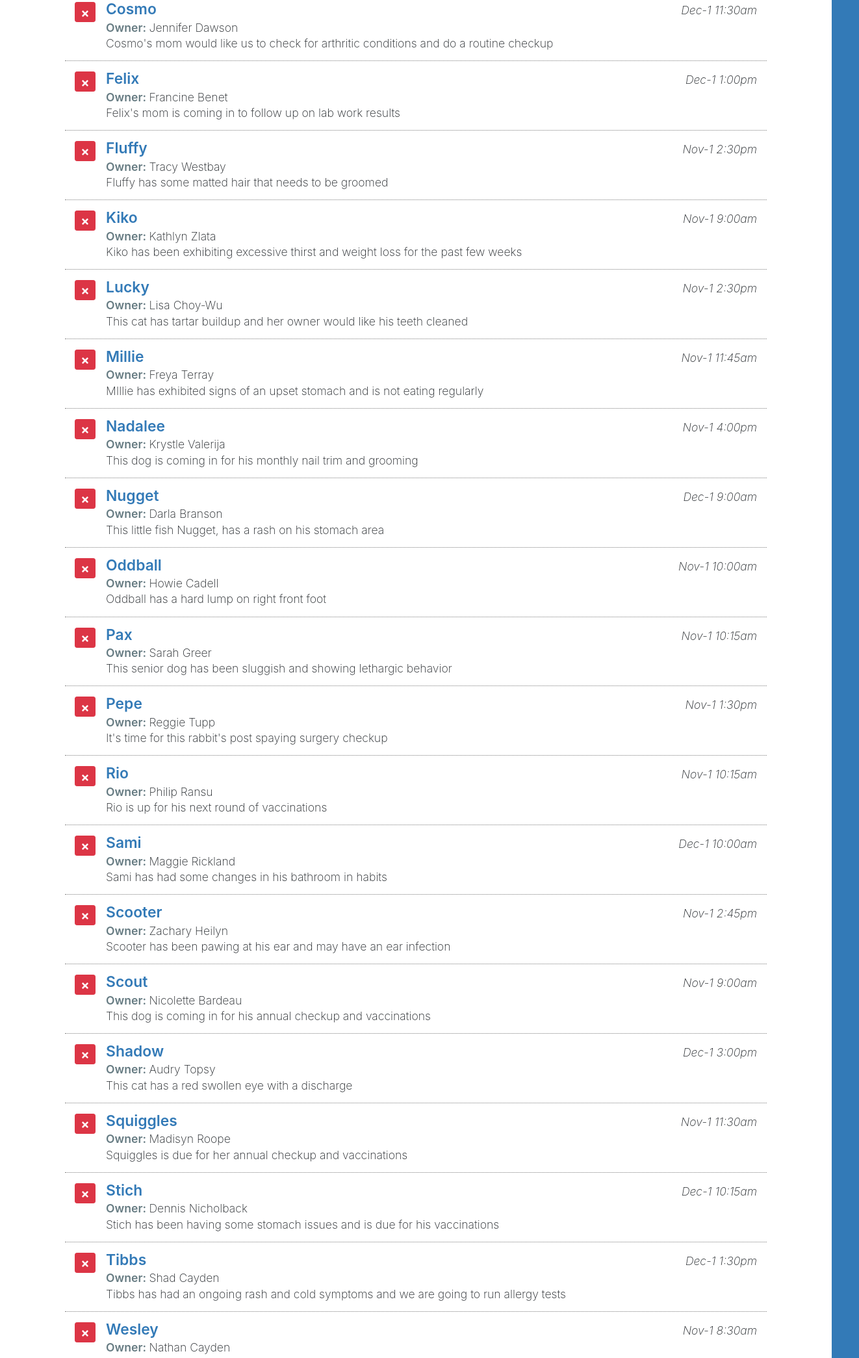
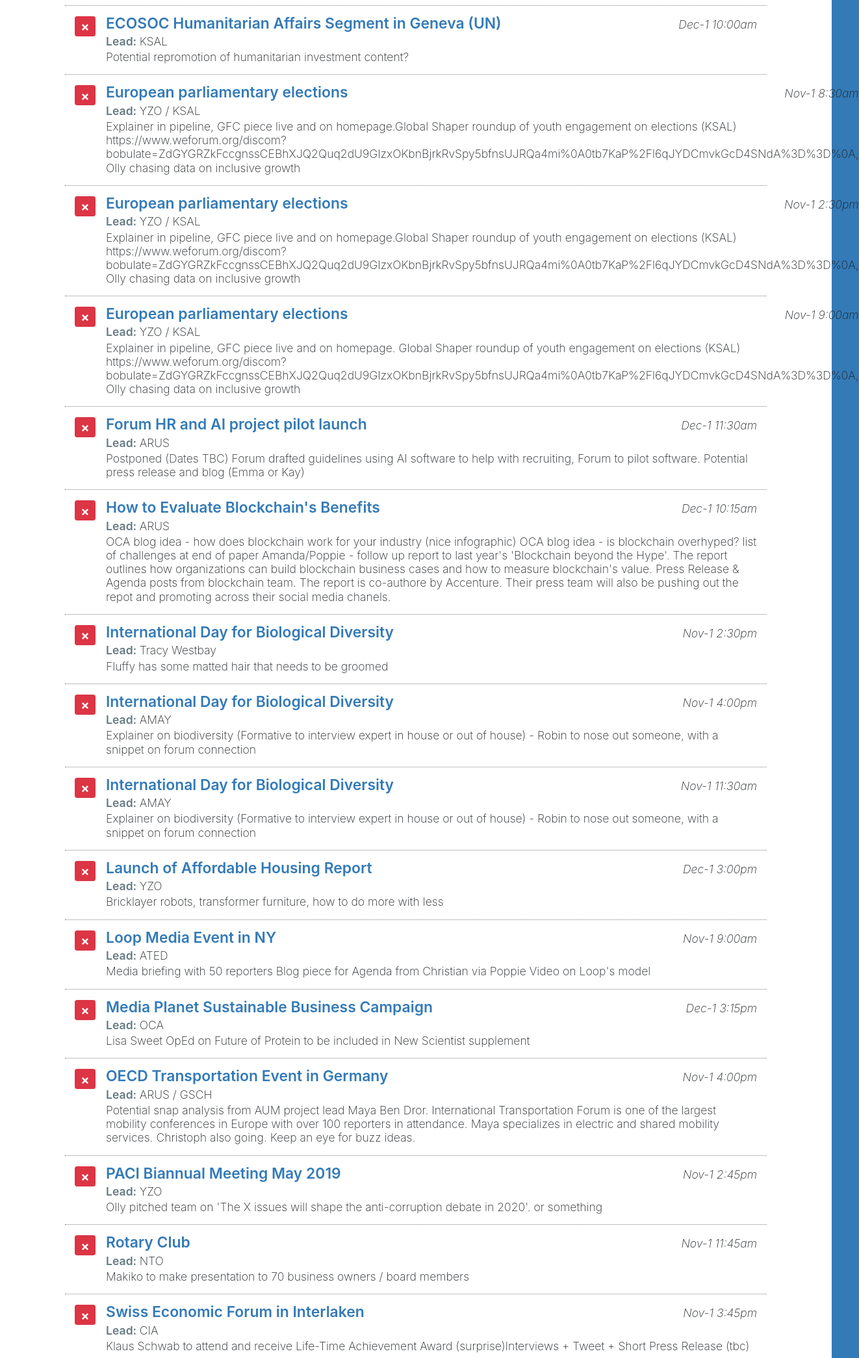
Before and after one commit to koad7/react-interface2, a React app in the folder reactinterface/: page / in a window 1280 px wide. Shown: the part 647-2737 px from the top of the page at 65% size, 1322 px wide, since content can reach past the window. Built offline with nearby package versions, Linux system fonts and the light colour scheme.

Commit message:
After presentation

```diff
--- a/reactinterface/public/data.json
+++ b/reactinterface/public/data.json
@@ -1,152 +1,152 @@
 [
     {
-      "petName": "Pepe",
-      "ownerName": "Reggie Tupp",
-      "aptNotes": "It's time for this rabbit's post spaying surgery checkup",
+      "petName": "WHO 72nd World Health Assembly",
+      "ownerName": "GSCH",
+      "aptNotes": "buzz commissioned on what we've learned about health, to publish with snippet, Georg to follow up on them",
       "aptDate": "2018-11-28 13:30"
     },
     {
-      "petName": "Rio",
-      "ownerName": "Philip Ransu",
-      "aptNotes": "Rio is up for his next round of vaccinations",
+      "petName": "Alternative Protein workshop- Chicago",
+      "ownerName": "YZO",
+      "aptNotes": "Interesting as retailers and meat folk in same room for first time. ideally outcome blog/oped by Lisa sweet. Olly briefing her.",
       "aptDate": "2018-11-28 10:15"
     },
     {
-      "petName": "Scooter",
-      "ownerName": "Zachary Heilyn",
-      "aptNotes": "Scooter has been pawing at his ear and may have an ear infection",
+      "petName": "PACI Biannual Meeting May 2019",
+      "ownerName": "YZO",
+      "aptNotes": "Olly pitched team on 'The X issues will shape the anti-corruption debate in 2020'. or something",
       "aptDate": "2018-11-28 14:45"
     },
     {
-      "petName": "Nadalee",
-      "ownerName": "Krystle Valerija",
-      "aptNotes": "This dog is coming in for his monthly nail trim and grooming",
+      "petName": "OECD Transportation Event in Germany",
+      "ownerName": "ARUS / GSCH",
+      "aptNotes": "Potential snap analysis from AUM project lead Maya Ben Dror. International Transportation Forum is one of the largest mobility conferences in Europe with over 100 reporters in attendance. Maya specializes in electric and shared mobility services. Christoph also going. Keep an eye for buzz ideas.",
       "aptDate": "2018-11-28 16:00"
     },
     {
-      "petName": "Scout",
-      "ownerName": "Nicolette Bardeau",
-      "aptNotes": "This dog is coming in for his annual checkup and vaccinations",
+      "petName": "Loop Media Event in NY",
+      "ownerName": "ATED",
+      "aptNotes": "Media briefing with 50 reporters Blog piece for Agenda from Christian via Poppie Video on Loop's model",
       "aptDate": "2018-11-28 9:00"
     },
     {
-      "petName": "Zera",
-      "ownerName": "Austin Finnagan",
-      "aptNotes": "This iguana's is showing signs of dementia associated with his old age",
+      "petName": "BoT Announcement",
+      "ownerName": "OCA",
+      "aptNotes": "Press release ",
       "aptDate": "2018-11-29 13:15"
     },
     {
-      "petName": "Oddball",
-      "ownerName": "Howie Cadell",
-      "aptNotes": "Oddball has a hard lump on right front foot",
+      "petName": "U20 Summit Tokyo",
+      "ownerName": "ARUS",
+      "aptNotes": "Urban 20 - Jeff Merritt leading IoT/Smart Cities session with Japanese government. Organized by C4IRJ Alice Charles to blog on 5 things to know abot the future of cities mentioning U20",
       "aptDate": "2018-11-29 10:00"
     },
     {
-      "petName": "Millie",
-      "ownerName": "Freya Terray",
-      "aptNotes": "MIllie has exhibited signs of an upset stomach and is not eating regularly",
+      "petName": "Rotary Club",
+      "ownerName": "NTO",
+      "aptNotes": "Makiko to make presentation to 70 business owners / board members",
       "aptDate": "2018-11-29 11:45"
     },
     {
-      "petName": "Fluffy",
+      "petName": "International Day for Biological Diversity ",
       "ownerName": "Tracy Westbay",
       "aptNotes": "Fluffy has some matted hair that needs to be groomed",
       "aptDate": "2018-11-29 14:30"
     },
     {
-      "petName": "Chyna",
-      "ownerName": "Sandie Gobnet",
-      "aptNotes": "This turtle is coming in for a checkup and to be tested for Salmonella",
+      "petName": "International Day for Biological Diversity ",
+      "ownerName": "AMAY",
+      "aptNotes": "Explainer on biodiversity (Formative to interview expert in house or out of house) - Robin to nose out someone, with a snippet on forum connection",
       "aptDate": "2018-11-29 16:00"
     },
     {
-      "petName": "Wesley",
-      "ownerName": "Nathan Cayden",
-      "aptNotes": "This dog is returning for his next heartworm treatment visit",
+      "petName": "European parliamentary elections",
+      "ownerName": "YZO / KSAL",
+      "aptNotes": "Explainer in pipeline, GFC piece live and on homepage.Global Shaper roundup of youth engagement on elections (KSAL) https://www.weforum.org/discom?bobulate=ZdGYGRZkFccgnssCEBhXJQ2Quq2dU9GIzxOKbnBjrkRvSpy5bfnsUJRQa4mi%0A0tb7KaP%2Fl6qJYDCmvkGcD4SNdA%3D%3D%0A, Olly chasing data on inclusive growth ",
       "aptDate": "2018-11-29 8:30"
     },
     {
-      "petName": "Pax",
-      "ownerName": "Sarah Greer",
-      "aptNotes": "This senior dog has been sluggish and showing lethargic behavior",
+      "petName": "U20 Summit Tokyo",
+      "ownerName": "ARUS",
+      "aptNotes": "Urban 20' - Jeff Merritt leading IoT/Smart Cities session with Japanese government. Organized by C4IRJ Alice Charles to blog on 5 things to know about the future of cities mentioning U20",
       "aptDate": "2018-11-30 10:15"
     },
     {
-      "petName": "Squiggles",
-      "ownerName": "Madisyn Roope",
-      "aptNotes": "Squiggles is due for her annual checkup and vaccinations",
+      "petName": "International Day for Biological Diversity ",
+      "ownerName": "AMAY",
+      "aptNotes": "Explainer on biodiversity (Formative to interview expert in house or out of house) - Robin to nose out someone, with a snippet on forum connection",
       "aptDate": "2018-11-30 11:30"
     },
     {
-      "petName": "Lucky",
-      "ownerName": "Lisa Choy-Wu",
-      "aptNotes": "This cat has tartar buildup and her owner would like his teeth cleaned",
+      "petName": "European parliamentary elections",
+      "ownerName": "YZO / KSAL",
+      "aptNotes": "Explainer in pipeline, GFC piece live and on homepage.Global Shaper roundup of youth engagement on elections (KSAL) https://www.weforum.org/discom?bobulate=ZdGYGRZkFccgnssCEBhXJQ2Quq2dU9GIzxOKbnBjrkRvSpy5bfnsUJRQa4mi%0A0tb7KaP%2Fl6qJYDCmvkGcD4SNdA%3D%3D%0A, Olly chasing data on inclusive growth",
       "aptDate": "2018-11-30 14:30"
     },
     {
-      "petName": "Bailey",
-      "ownerName": "Leslie Richardson",
-      "aptNotes": "This cat is suffering from hotspots and dermatitis",
+      "petName": "Swiss Economic Forum in Interlaken",
+      "ownerName": "CIA",
+      "aptNotes": "Klaus Schwab to attend and receive Life-Time Achievement Award (surprise)Interviews + Tweet + Short Press Release (tbc)",
       "aptDate": "2018-11-30 15:45"
     },
     {
-      "petName": "Kiko",
-      "ownerName": "Kathlyn Zlata",
-      "aptNotes": "Kiko has been exhibiting excessive thirst and weight loss for the past few weeks",
+      "petName": "European parliamentary elections",
+      "ownerName": "YZO / KSAL",
+      "aptNotes": "Explainer in pipeline, GFC piece live and on homepage. Global Shaper roundup of youth engagement on elections (KSAL) https://www.weforum.org/discom?bobulate=ZdGYGRZkFccgnssCEBhXJQ2Quq2dU9GIzxOKbnBjrkRvSpy5bfnsUJRQa4mi%0A0tb7KaP%2Fl6qJYDCmvkGcD4SNdA%3D%3D%0A, Olly chasing data on inclusive growth",
       "aptDate": "2018-11-30 9:00"
     },
     {
-      "petName": "Felix",
-      "ownerName": "Francine Benet",
-      "aptNotes": "Felix's mom is coming in to follow up on  lab work results",
+      "petName": "YGL Impact Expedition in Greenland",
+      "ownerName": "AELC",
+      "aptNotes": "Potential blog ahead of trip with quotes from big names, social media campaign depending on the participants, potential social media content partnership with TRT World (Andrea Sanke, Ancor, YGL 2008), potential post with The Economist (Qian Liu, Manging Director, YGL 2019)",
       "aptDate": "2018-12-1 13:00"
     },
     {
-      "petName": "Sami",
-      "ownerName": "Maggie Rickland",
-      "aptNotes": "Sami has had some changes in his bathroom in habits",
+      "petName": "ECOSOC Humanitarian Affairs Segment in Geneva (UN)",
+      "ownerName": "KSAL",
+      "aptNotes": "Potential repromotion of humanitarian investment content?",
       "aptDate": "2018-12-1 10:00"
     },
     {
-      "petName": "Cosmo",
-      "ownerName": "Jennifer Dawson",
-      "aptNotes": "Cosmo's mom would like us to check for arthritic conditions and do a routine checkup",
+      "petName": "Forum HR and AI project pilot launch ",
+      "ownerName": "ARUS",
+      "aptNotes": "Postponed (Dates TBC) Forum drafted guidelines using AI software to help with recruiting, Forum to pilot software. Potential press release and blog (Emma or Kay)",
       "aptDate": "2018-12-1 11:30"
     },
     {
-      "petName": "Casper",
-      "ownerName": "Dalania Devitto",
-      "aptNotes": "This dog is coming in for a nail trim and grooming",
+      "petName": "Media Planet Sustainable Business Campaign",
+      "ownerName": "OCA",
+      "aptNotes": "Lisa Sweet OpEd on Future of Protein to be included in New Scientist supplement",
       "aptDate": "2018-12-1 15:15"
     },
     {
-      "petName": "Chip",
-      "ownerName": "Jason Hemlock",
-      "aptNotes": "This fish has a spotty white patch developing on his back ",
+      "petName": "American Society of Clinicial Oncology Annual Meeting",
+      "ownerName": "ARUS",
+      "aptNotes": "Snap analysis. The team is expecting the company Grail to announce the first step forward in a blood test to detect early stage cancer. Watch and see.",
       "aptDate": "2018-12-1 8:45"
     },
     {
-      "petName": "Tibbs",
-      "ownerName": "Shad Cayden",
+      "petName": "Designing Water's Future",
+      "ownerName": "",
       "aptNotes": "Tibbs has had an ongoing rash and cold symptoms and we are going to run allergy tests",
       "aptDate": "2018-12-2 13:30"
     },
     {
-      "petName": "Stich",
-      "ownerName": "Dennis Nicholback",
-      "aptNotes": "Stich has been having some stomach issues and is due for his vaccinations",
+      "petName": "How to Evaluate Blockchain's Benefits",
+      "ownerName": "ARUS",
+      "aptNotes": "OCA blog idea - how does blockchain work for your industry (nice infographic) OCA blog idea - is blockchain overhyped? list of challenges at end of paper  Amanda/Poppie - follow up report to last year's 'Blockchain beyond the Hype'. The report outlines how organizations can build blockchain business cases and how to measure blockchain's value.  Press Release & Agenda posts from blockchain team. The report is co-authore by Accenture. Their press team will also be pushing out the repot and promoting across their social media chanels.",
       "aptDate": "2018-12-2 10:15"
     },
     {
-      "petName": "Shadow",
-      "ownerName": "Audry Topsy",
-      "aptNotes": "This cat has a red swollen eye with a discharge",
+      "petName": "Launch of Affordable Housing Report",
+      "ownerName": "YZO",
+      "aptNotes": "Bricklayer robots, transformer furniture, how to do more with less",
       "aptDate": "2018-12-2 15:00"
     },
     {
-      "petName": "Nugget",
-      "ownerName": "Darla Branson",
-      "aptNotes": "This little fish Nugget, has  a rash on his stomach area",
+      "petName": "World Oceans Day",
+      "ownerName": "MHAL",
+      "aptNotes": "Focus is women and the ocean. Joint oped  by Isabella Lovin & Peter Thomson (Gender equality has a vital role to play in protecting our Ocean), Gender and the ocean letter signed by women FOA (and possibly others), oped by Marc Benioff and Marco Lambertini on protecting 50% of the planet by 2030 (Salesforce aiming to place in Wired)",
       "aptDate": "2018-12-2 9:00"
     }
   ]
--- a/reactinterface/public/index.html
+++ b/reactinterface/public/index.html
@@ -19,27 +19,19 @@
       work correctly both with client-side routing and a non-root public URL.
       Learn how to configure a non-root public URL by running `npm run build`.
     -->
-    <title>React App</title>
+    <title>React Interface</title>
   </head>
   <body>
-    <noscript>You need to enable JavaScript to run this app.</noscript>
 
     <header class="container text-white">
-      <h4 class="py-2">Wisdom Pet Medicine</h4>
+      <h4 class="py-2">Team Planning Calendar</h4>
     </header>
 
     <div id="root"></div>
 
     <footer class="container d-flex text-white py-2">
-      <p>
-        All contents &copy; 2018
-        <a href="https://www.linkedin.com/learning">LinkedIn Learning</a>. All
-        rights reserved.
-      </p>
-      <div class="ml-auto">
-        <a class="d-block text-white" href="#">Terms of use</a>
-        <a class="d-block text-white" href="#">Privacy policy</a>
-      </div>
+
+
       <!-- col-md-6 -->
     </footer>
     <!-- footer -->
--- a/reactinterface/src/components/AddAppointments.js
+++ b/reactinterface/src/components/AddAppointments.js
@@ -54,7 +54,7 @@
 
       }>
       <div className="apt-addheading card-header bg-primary text-white" onClick={this.props.toggleForm}>
-        <FaPlus/> Add Appointment
+        <FaPlus/> Add a moment
       </div>
 
       <div className="card-body">
@@ -66,14 +66,14 @@
               htmlFor="petName"
               readOnly
             >
-              Pet Name
+              Moment
             </label>
             <div className="col-md-10">
               <input
                 type="text"
                 className="form-control"
                 name="petName"
-                placeholder="Pet's Name"
+                placeholder="Moment"
                 value={this.state.petName}
                 onChange={this.handleChange}
 
@@ -86,14 +86,14 @@
               className="col-md-2 col-form-label text-md-right"
               htmlFor="ownerName"
             >
-              Pet Owner
+              Lead
             </label>
             <div className="col-md-10">
               <input
                 type="text"
                 className="form-control"
                 name="ownerName"
-                placeholder="Owner's Name"
+                placeholder="Lead"
                 value={this.state.petOwner}
                 onChange={this.handleChange}
               />
@@ -105,7 +105,7 @@
               className="col-md-2 col-form-label text-md-right"
               htmlFor="aptDate"
             >
-              Date
+              Start
             </label>
             <div className="col-md-4">
               <input
@@ -137,7 +137,7 @@
 
           <div className="form-group form-row">
             <label className="col-md-2 text-md-right" htmlFor="aptNotes">
-              Apt. Notes
+              Action/Engagement Plan
             </label>
             <div className="col-md-10">
               <textarea
@@ -146,7 +146,7 @@
                 cols="50"
                 name="aptNotes"
                 id="aptNotes"
-                placeholder="Appointment Notes"
+                placeholder="Action/Engagement Plan"
                 value={this.state.aptNotes}
                 onChange={this.handleChange}
               />
@@ -159,7 +159,7 @@
                 type="submit"
                 className="btn btn-primary d-block ml-auto"
               >
-                Add Appointment
+                Add Moment
               </button>
             </div>
           </div>
--- a/reactinterface/src/components/ListAppointments.js
+++ b/reactinterface/src/components/ListAppointments.js
@@ -42,7 +42,7 @@
               </div>
 
               <div className="owner-name">
-                <span className="label-item">Owner: </span>
+                <span className="label-item">Lead: </span>
                 <span
                   contentEditable="true"
                   suppressContentEditableWarning
--- a/reactinterface/src/components/SearchAppointments.js
+++ b/reactinterface/src/components/SearchAppointments.js
@@ -31,7 +31,7 @@
                 }
                 onClick={e => this.props.changeOrder('petName', this.props.orderDir)}
                 href="#">
-                  Pet Name
+                  Moment
                 </button>
                 <button className={
                     'sort-by dropdown-item' +
@@ -39,7 +39,7 @@
                 }
                 onClick={e => this.props.changeOrder('aptDate', this.props.orderDir)}
                 href="#">
-                  Date
+                  Start Date
                 </button>
                 <button className={
                     'sort-by dropdown-item' +
@@ -47,7 +47,7 @@
                 }
                 onClick={e => this.props.changeOrder('ownerName', this.props.orderDir)}
                   href="#">
-                  Owner
+                  Lead
                 </button>
                 <div role="separator" className="dropdown-divider" />
                 <button className={
```
